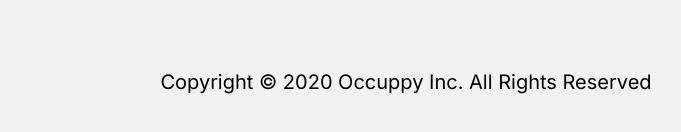
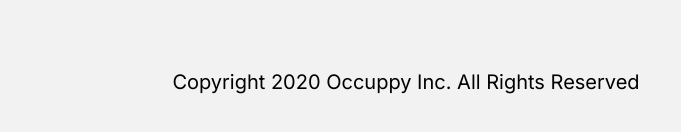
Before and after one commit to umarinho/property_rental, a plain HTML site: page index.html in a window 1280 px wide. Shown: the part 3444-3576 px from the top of the page, without its empty margins (169-850 px from the left). Drawn offline with Linux system fonts and the light colour scheme.

Commit message:
copyright logo removed

```diff
--- a/index.html
+++ b/index.html
@@ -174,9 +174,7 @@
           </div>
         </div>
       </section>
-      <p class="last-text">
-        Copyright &#169; 2020 Occuppy Inc. All Rights Reserved
-      </p>
+      <p class="last-text">Copyright 2020 Occuppy Inc. All Rights Reserved</p>
     </footer>
   </body>
 </html>
```
